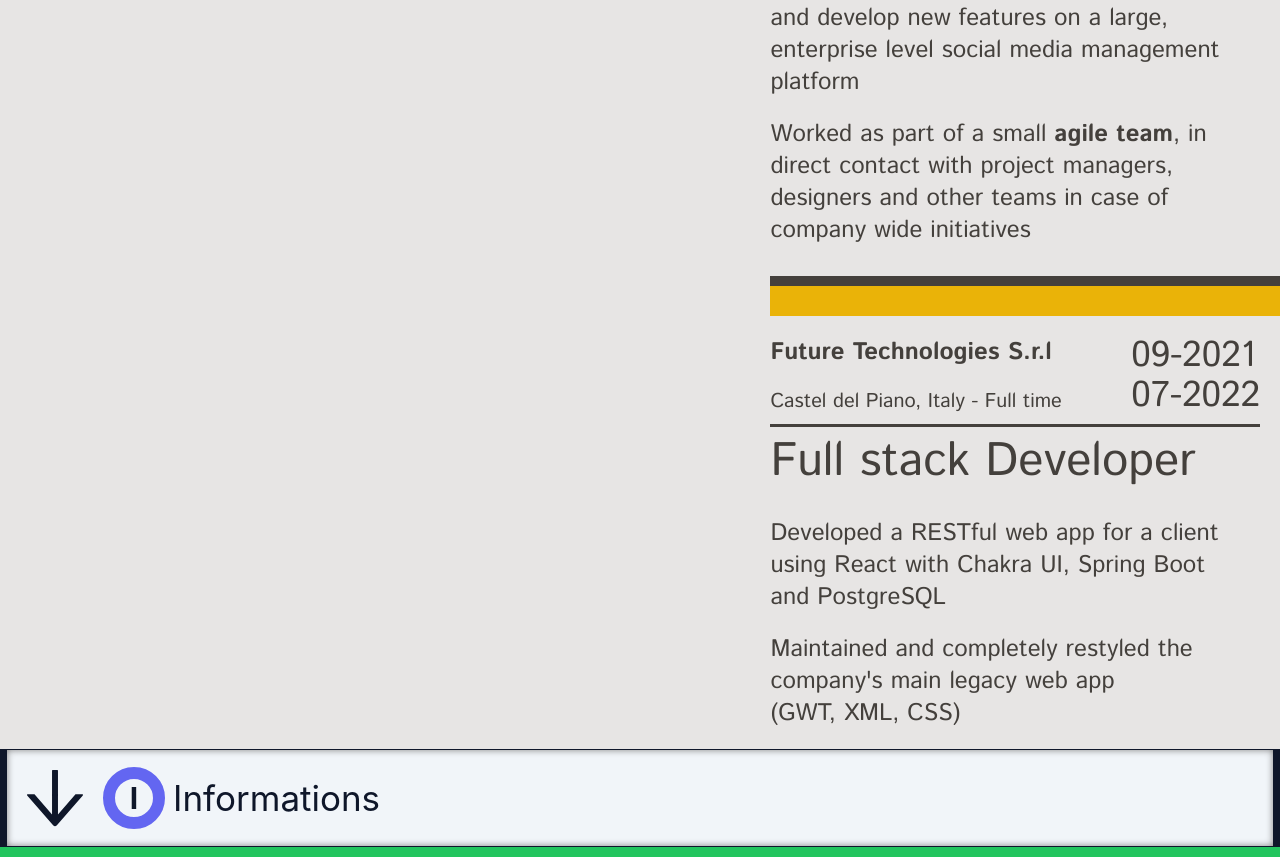
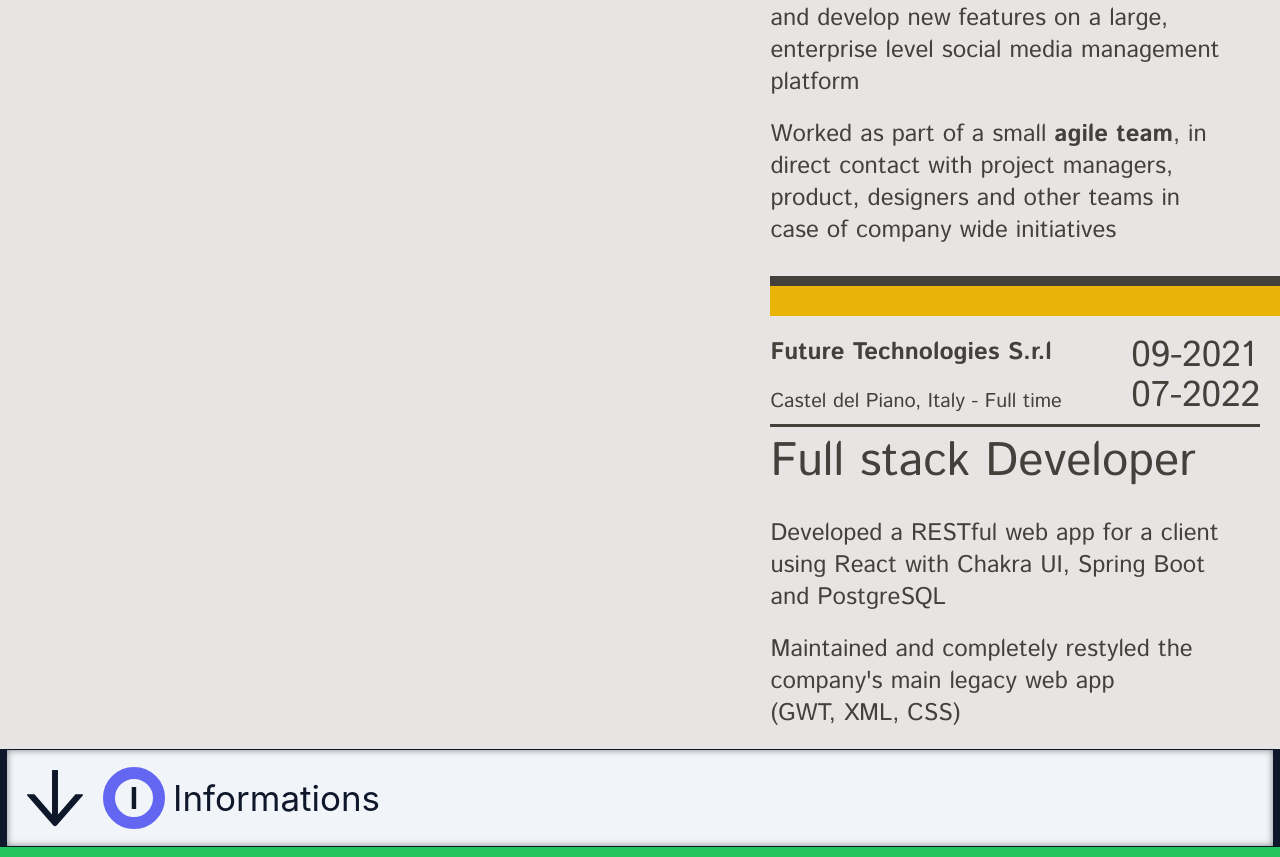
Before and after one commit to moromichele/NextJS-portfolio-w-tailwind, a Next.js app: page / in a window 1280 px wide. Shown: the part 1364-2221 px from the top of the page. Built offline with nearby package versions, Linux system fonts and the light colour scheme.

Commit message:
copy change

```diff
--- a/components/EduAndWorkSection.jsx
+++ b/components/EduAndWorkSection.jsx
@@ -109,7 +109,7 @@ export function EduAndWorkSection({ scrollRef }) {
 							</p>
 							<p className="text-2xl mt-5 font-thin md:pr-[5%] md:pl-0 pl-[5%] md:text-left text-right [&>span]:font-semibold">
 								Worked as part of a small <span>agile team</span>, in direct
-								contact with project managers, designers and other teams in case
+								contact with project managers, product, designers and other teams in case
 								of company wide initiatives
 							</p>
 						</div>
```
